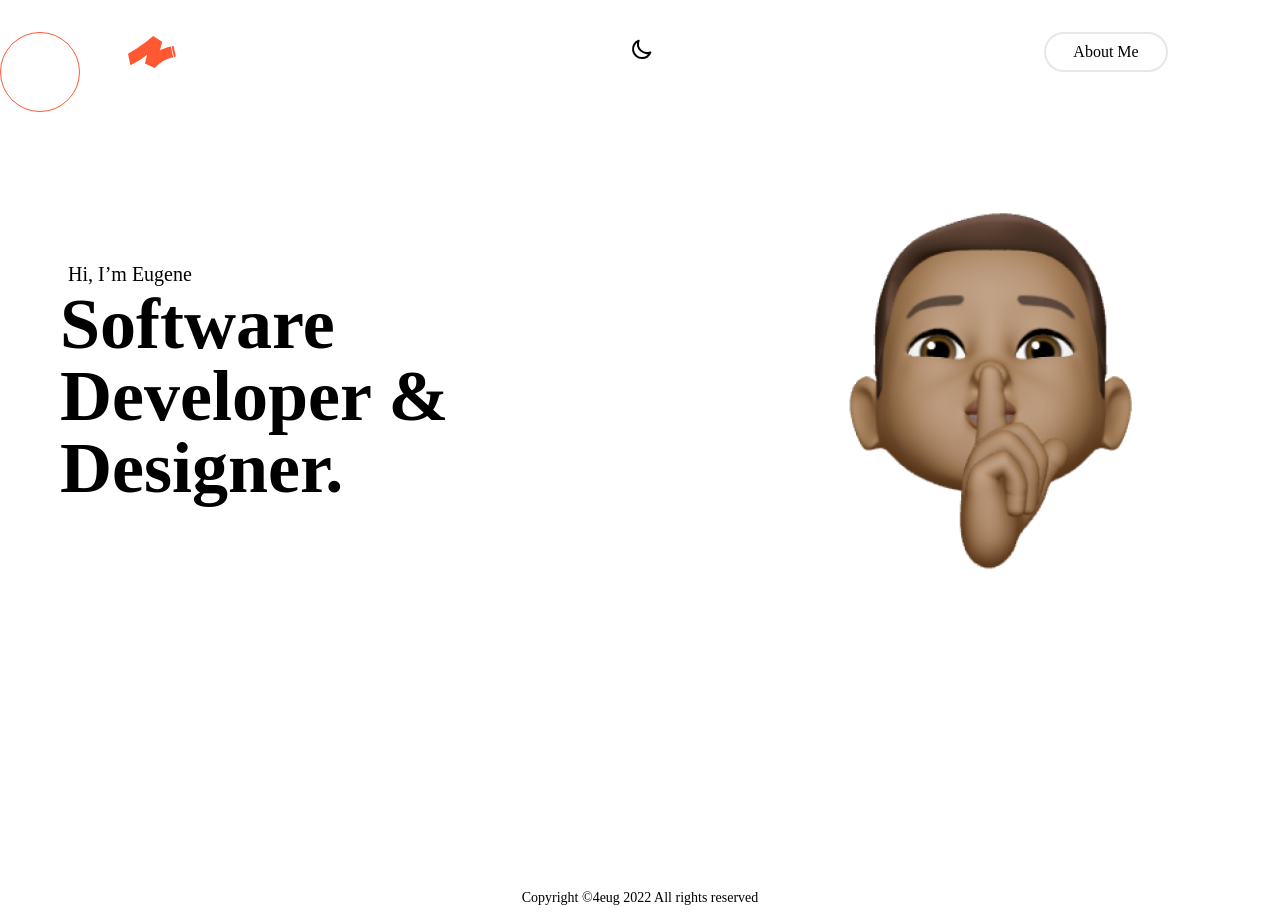
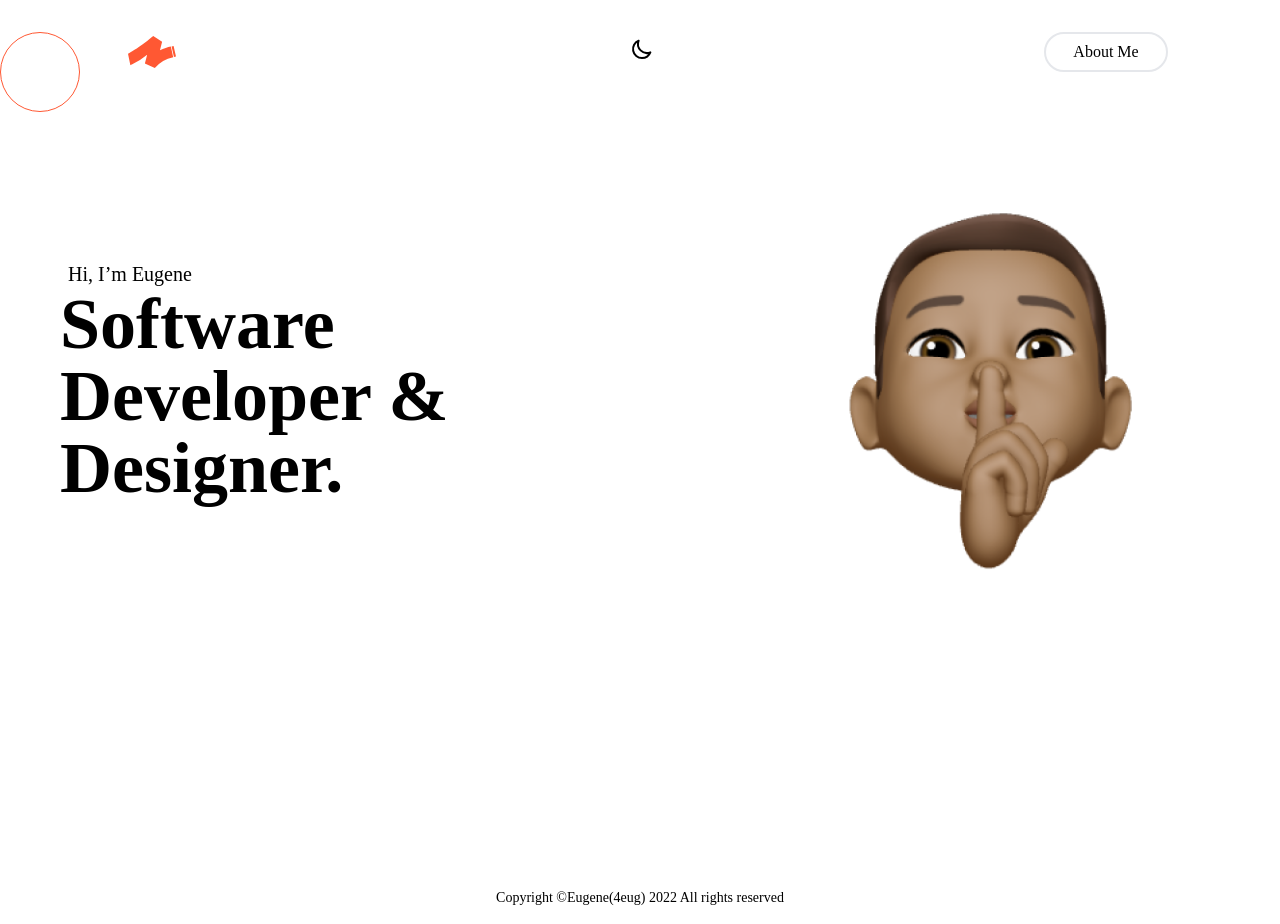
Before and after one commit to 4eug/Old-Portfolio, a Next.js app: page / in a window 1280 px wide. Built offline with nearby package versions, Linux system fonts and the light colour scheme.

Commit message:
Change in footer

```diff
--- a/components/Footer/footer.jsx
+++ b/components/Footer/footer.jsx
@@ -3,7 +3,7 @@ function Footer() {
     <footer className="p-4 md:pl-80 md:pr-80">
       <span className="block text-sm text-center sm:text-center ">
         Copyright &copy;
-        <a href="#">4eug</a> {new Date().getFullYear()}{' '}
+        <a href="#">Eugene(4eug)</a> {new Date().getFullYear()}{' '}
          All rights reserved
       </span>
     </footer>
```
